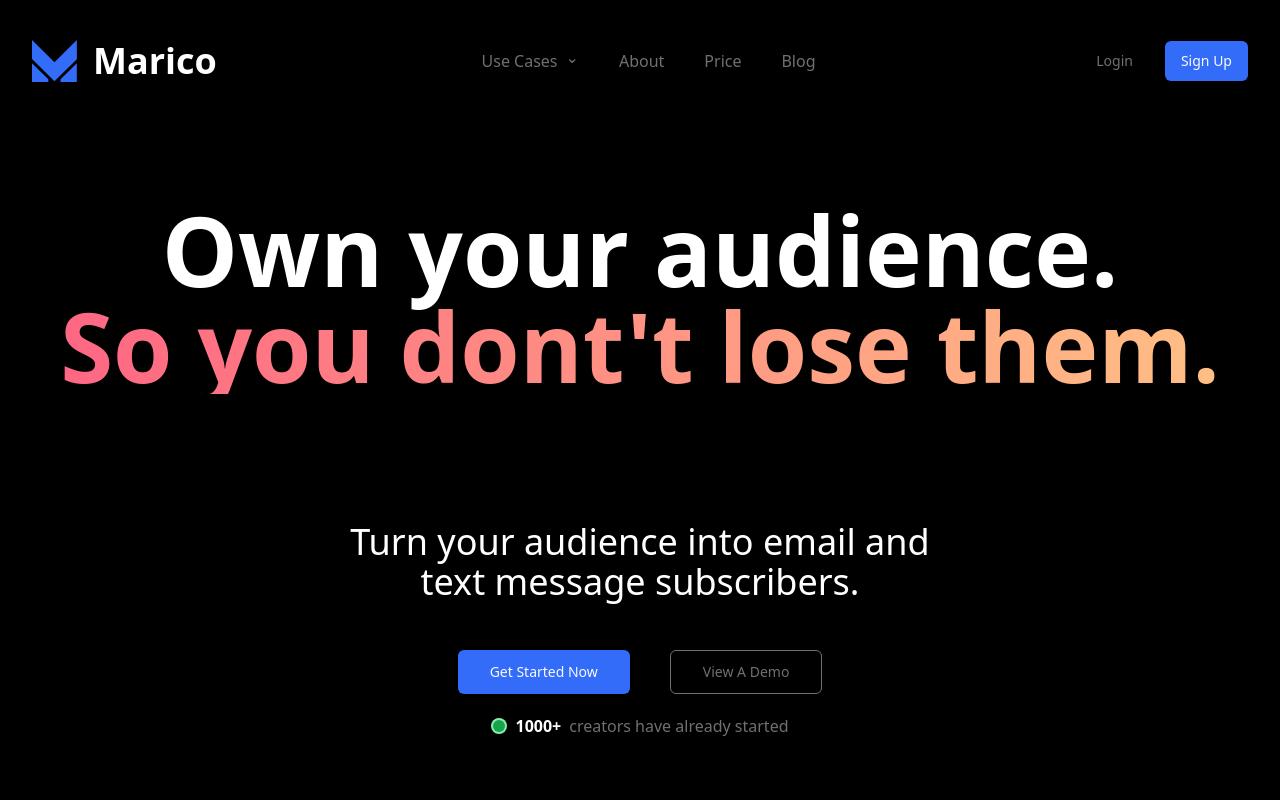
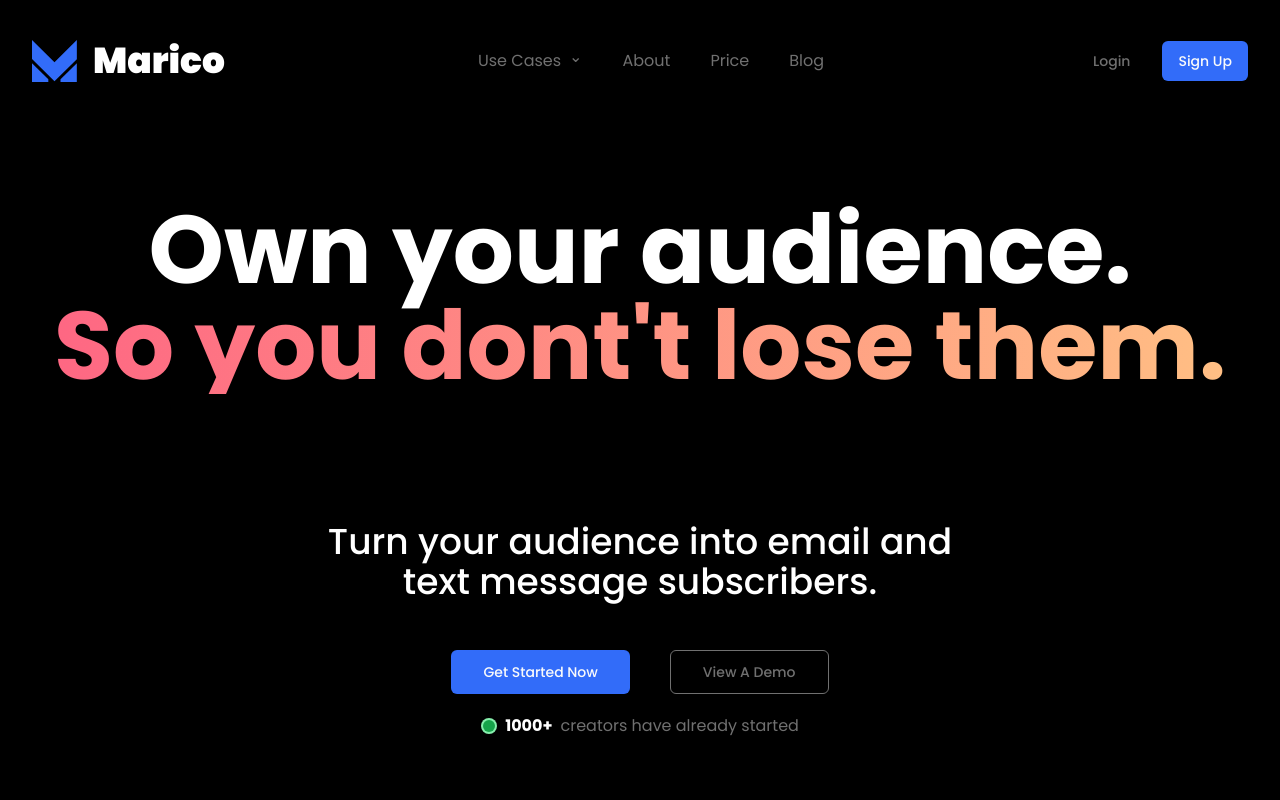
Before and after one commit to usmonkul/marico, a Next.js app: page / in a window 1280 px wide. Shown: the top 800 px of the page. Built offline with nearby package versions, Linux system fonts and the light colour scheme.

Commit message:
fix the font issue

```diff
--- a/src/app/globals.css
+++ b/src/app/globals.css
@@ -4,6 +4,7 @@
 
 @layer base {
   :root {
+    --font-poppins: 'Poppins', sans-serif;
     --background: 0 0% 100%;
     --foreground: 224 71.4% 4.1%;
 
@@ -70,6 +71,7 @@
   * {
     @apply border-border;
   }
+
   body {
     @apply bg-background text-foreground;
   }
--- a/src/app/layout.tsx
+++ b/src/app/layout.tsx
@@ -5,14 +5,12 @@ import { cn } from "@/lib/utils";
 
 const poppins = Poppins({
   subsets: ['latin'],
-  display: 'swap',
-  variable: '--font-poppins',
-  weight: ['100', '200', '300', '400', '500', '600', '700', '800', '900']
-});
+  weight: ["100", "200", "400", "500", "600", "700", "900"]
+})
 
 export const metadata: Metadata = {
-  title: "Create Next App",
-  description: "Generated by create next app",
+  title: "Marico",
+  description: "Marico helps creators to engage with their audience automatically",
 };
 
 export default function RootLayout({
@@ -25,9 +23,10 @@ export default function RootLayout({
       <body
         className={cn(
           "min-h-screen bg-black text-white font-sans antialiased",
-          poppins.variable
+          poppins.className
         )}
-      >{children}
+      >
+        {children}
       </body>
     </html>
   );
```
Also changed, not shown: public/assets/Mobile.png.
